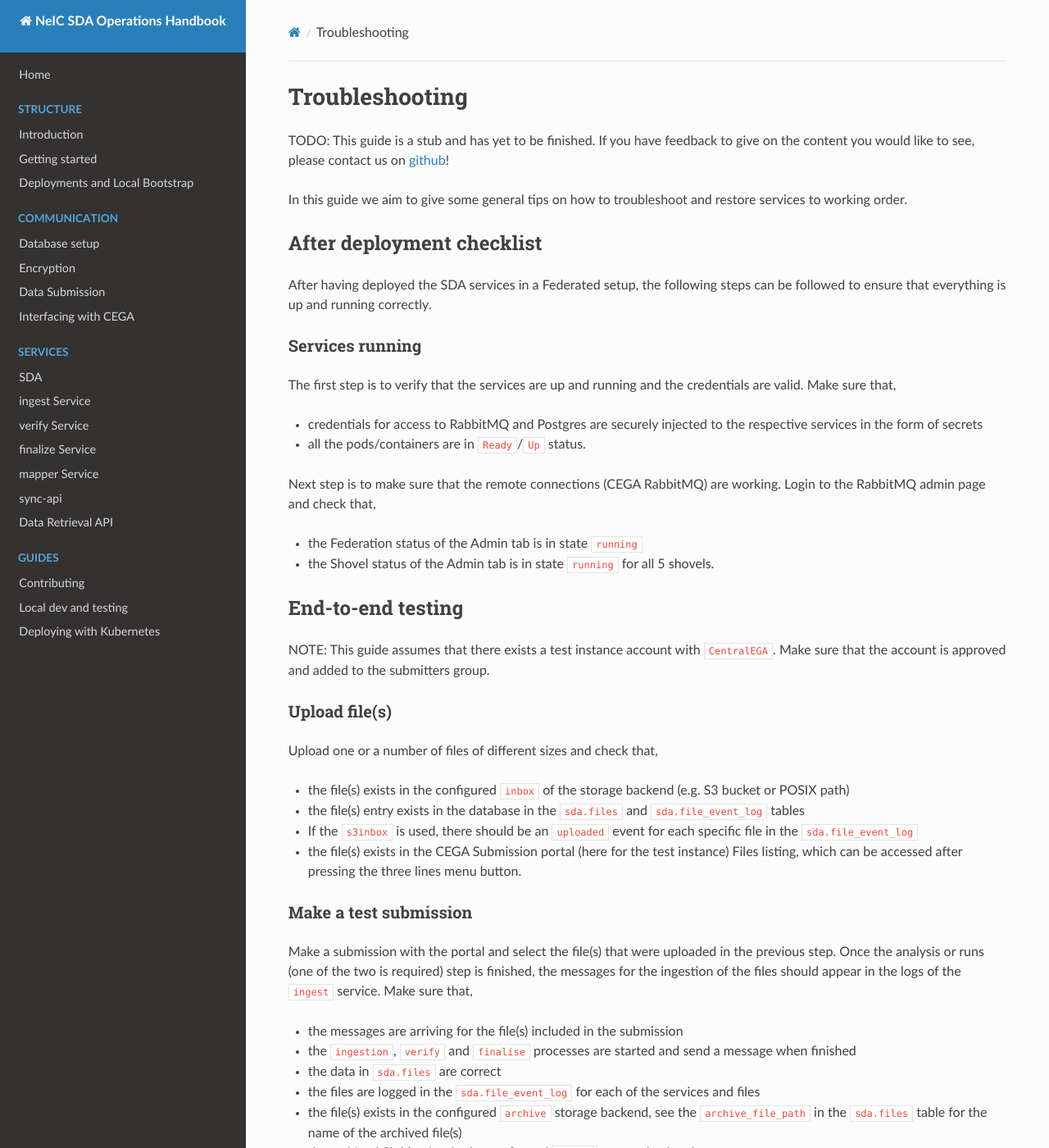
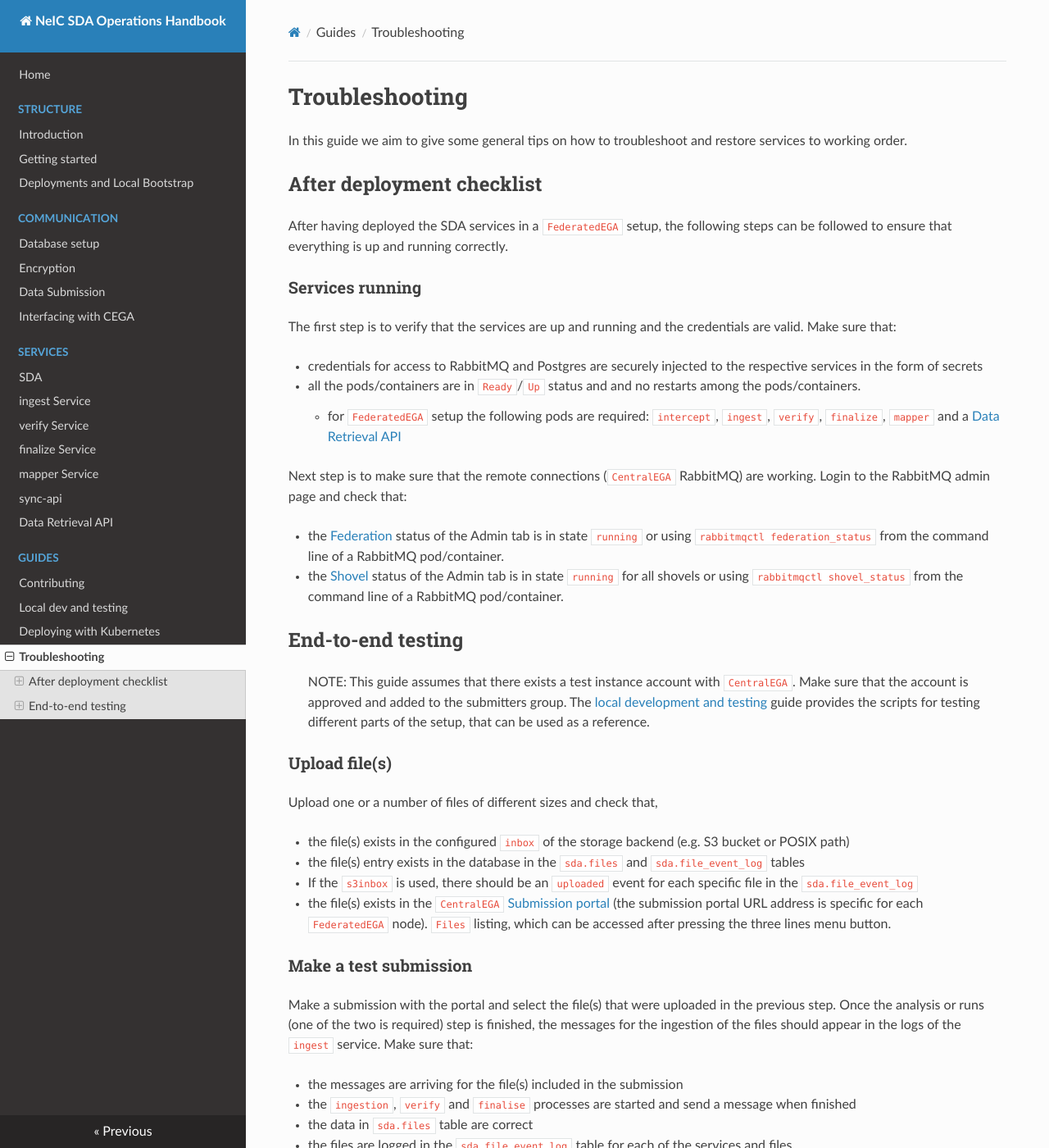
Before and after one commit to neicnordic/neic-sda, an MkDocs documentation site: the page built from docs/guides/troubleshooting.md, in a window 1280 px wide and 1400 px high. Shown: the whole window at 82% size. Built offline with MkDocs 1.6.1, drawn with Linux system fonts in a browser that asks for light colours; nearby versions of some CDN libraries; some of the changed text lies outside the part shown.

Commit message:
add Troubleshooting guide

```diff
--- a/docs/dictionary/wordlist.txt
+++ b/docs/dictionary/wordlist.txt
@@ -296,3 +296,4 @@ HOSTKEY
 PEMKEYPASS
 PEMKEYPATH
 SYNCPUBKEYPATH
+rabbitmqctl
--- a/docs/guides/troubleshooting.md
+++ b/docs/guides/troubleshooting.md
@@ -1,31 +1,32 @@
 # Troubleshooting
-
-TODO:
-This guide is a stub and has yet to be finished.
-If you have feedback to give on the content you would like to see, please contact us on
-[github](https://github.com/neicnordic/neic-sda)!
 
 In this guide we aim to give some general tips on how to troubleshoot and restore services to working order.
 
 ## After deployment checklist
 
-After having deployed the SDA services in a Federated setup, the following steps can be followed to ensure that everything is up and running correctly.
+After having deployed the SDA services in a `FederatedEGA` setup, the following steps can be followed to ensure that everything is up and running correctly.
 
 ### Services running
 
-The first step is to verify that the services are up and running and the credentials are valid. Make sure that,
+The first step is to verify that the services are up and running and the credentials are valid. Make sure that:
 
 - credentials for access to RabbitMQ and Postgres are securely injected to the respective services in the form of secrets
-- all the pods/containers are in `Ready`/`Up` status.
+- all the pods/containers are in `Ready`/`Up` status and and no restarts among the pods/containers.
+    - for `FederatedEGA` setup the following pods are required: `intercept`, `ingest`, `verify`, `finalize`, `mapper` and a [Data Retrieval API](/docs/dataout.md)
 
-Next step is to make sure that the remote connections (CEGA RabbitMQ) are working. Login to the RabbitMQ admin page and check that,
+Next step is to make sure that the remote connections (`CentralEGA` RabbitMQ) are working. Login to the RabbitMQ admin page and check that:
 
-- the Federation status of the Admin tab is in state `running`
-- the Shovel status of the Admin tab is in state `running` for all 5 shovels.
+- the [Federation](https://www.rabbitmq.com/federation.html) status of the Admin tab is in state `running`
+  or using `rabbitmqctl federation_status` from the command line of a RabbitMQ pod/container.
+- the [Shovel](https://www.rabbitmq.com/shovel.html) status of the Admin tab is in state `running` for all shovels
+  or using `rabbitmqctl shovel_status` from the command line of a RabbitMQ pod/container.
 
 ## End-to-end testing
 
-NOTE: This guide assumes that there exists a test instance account with `CentralEGA`. Make sure that the account is approved and added to the submitters group.
+> NOTE:
+> This guide assumes that there exists a test instance account with `CentralEGA`. Make sure that the account is approved and added to the submitters group.
+> The [local development and testing](guides/local-dev-and-testing.md) guide provides the scripts for testing different parts of the setup, that can be used
+> as a reference.
 
 ### Upload file(s)
 
@@ -34,16 +35,16 @@ Upload one or a number of files of different sizes and check that,
 - the file(s) exists in the configured `inbox` of the storage backend (e.g. S3 bucket or POSIX path)
 - the file(s) entry exists in the database in the `sda.files` and `sda.file_event_log` tables
 - If the `s3inbox` is used, there should be an `uploaded` event for each specific file in the `sda.file_event_log`
-- the file(s) exists in the CEGA Submission portal (here for the test instance) Files listing, which can be accessed after pressing the three lines menu button.
+- the file(s) exists in the `CentralEGA` [Submission portal](https://ega-archive.org/submission/metadata/submission/sequencing-phenotype/submitter-portal/) (the submission portal URL address is specific for each `FederatedEGA` node). `Files` listing, which can be accessed after pressing the three lines menu button.
 
 ### Make a test submission
 
-Make a submission with the portal and select the file(s) that were uploaded in the previous step. Once the analysis or runs (one of the two is required) step is finished, the messages for the ingestion of the files should appear in the logs of the `ingest` service. Make sure that,
+Make a submission with the portal and select the file(s) that were uploaded in the previous step. Once the analysis or runs (one of the two is required) step is finished, the messages for the ingestion of the files should appear in the logs of the `ingest` service. Make sure that:
 
 - the messages are arriving for the file(s) included in the submission
 - the `ingestion`, `verify` and `finalise` processes are started and send a message when finished
-- the data in `sda.files` are correct
-- the files are logged in the `sda.file_event_log` for each of the services and files
+- the data in `sda.files` table are correct
+- the files are logged in the `sda.file_event_log` table for each of the services and files
 - the file(s) exists in the configured `archive` storage backend, see the `archive_file_path` in the `sda.files` table for the name of the archived file(s)
 - the archived file(s) exists in the configured `backup` storage backend
 - delete one run in the submitter portal, then and add it back again to make sure the cancel message is working as intended.
--- a/mkdocs.yml
+++ b/mkdocs.yml
@@ -30,3 +30,4 @@ nav:
       - Contributing: "CONTRIBUTING.md"
       - Local dev and testing: "guides/local-dev-and-testing.md"
       - Deploying with Kubernetes: "guides/deploy-k8s.md"
+      - Troubleshooting: "guides/troubleshooting.md"
```
